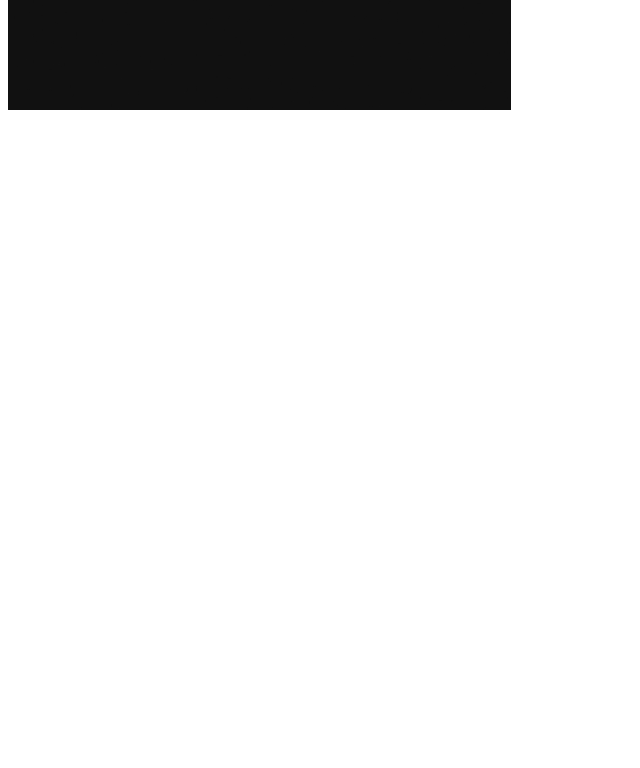
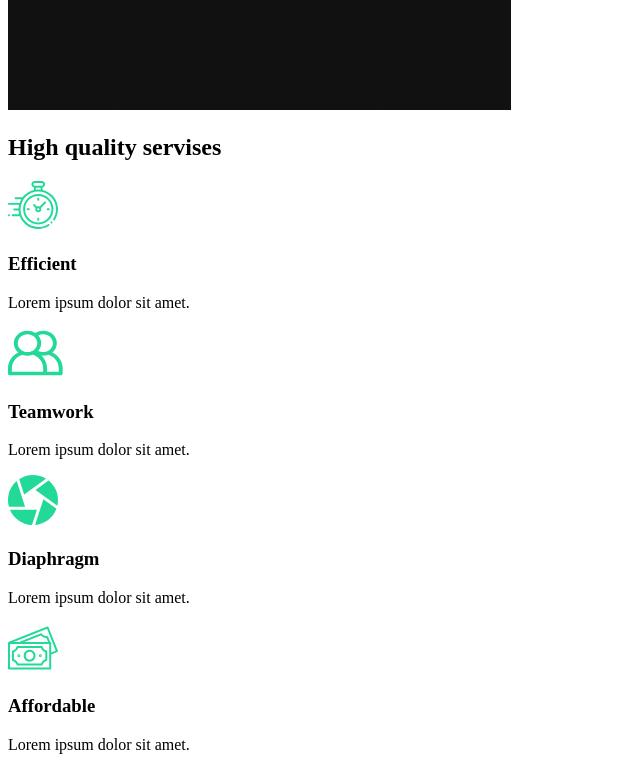
Before and after one commit to MKhodagholi/capture-project, a React (Create React App) app: page / in a window 1280 px wide. Shown: the part 860-1628 px from the top of the page, without its empty margins (0-640 px from the left). Before the commit the page ends 982 px from the top, so only its background shows below. Built offline with nearby package versions, Linux system fonts and the light colour scheme.

Commit message:
3. Servises Section

```diff
--- /dev/null
+++ b/src/components/ServisesSection.jsx
@@ -0,0 +1,54 @@
+import React from "react";
+//Import Icons
+import clock from "../img/clock.svg";
+import diaphragm from "../img/diaphragm.svg";
+import money from "../img/money.svg";
+import teamwork from "../img/teamwork.svg";
+import home2 from "../img/home2.png";
+
+const ServisesSection = () => {
+  return (
+    <div className="servises">
+      <div className="description">
+        <h2>
+          High <span>quality</span> servises
+        </h2>
+        <div className="cards">
+          <div className="card">
+            <div className="icon">
+              <img src={clock} alt="" />
+              <h3>Efficient</h3>
+            </div>
+            <p>Lorem ipsum dolor sit amet.</p>
+          </div>
+          <div className="card">
+            <div className="icon">
+              <img src={teamwork} alt="icon" />
+              <h3>Teamwork</h3>
+            </div>
+            <p>Lorem ipsum dolor sit amet.</p>
+          </div>
+          <div className="card">
+            <div className="icon">
+              <img src={diaphragm} alt="icon" />
+              <h3>Diaphragm</h3>
+            </div>
+            <p>Lorem ipsum dolor sit amet.</p>
+          </div>
+          <div className="card">
+            <div className="icon">
+              <img src={money} alt="icon" />
+              <h3>Affordable</h3>
+            </div>
+            <p>Lorem ipsum dolor sit amet.</p>
+          </div>
+        </div>
+      </div>
+      <div className="image">
+        <img src={home2} alt="camera" />
+      </div>
+    </div>
+  );
+};
+
+export default ServisesSection;
--- a/src/pages/AboutUs.jsx
+++ b/src/pages/AboutUs.jsx
@@ -1,11 +1,13 @@
 import React from "react";
 
 import AboutSection from "../components/AboutSection";
+import ServisesSection from "../components/ServisesSection";
 
 const AboutUs = () => {
   return (
     <>
       <AboutSection />
+      <ServisesSection />
     </>
   );
 };
```
